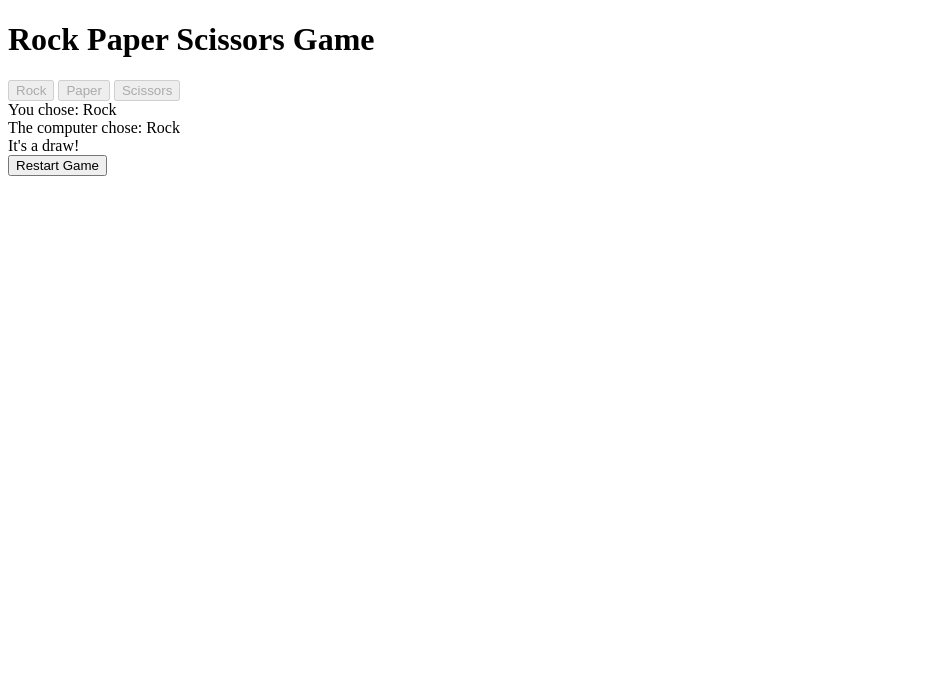
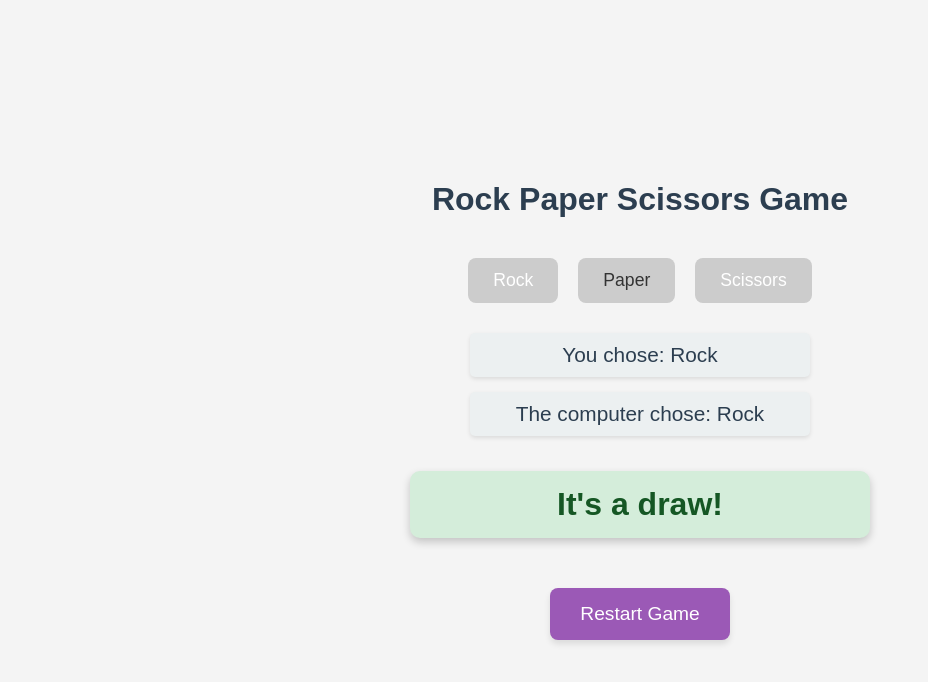
Before and after one commit to Davide-Ficocelli/Rock-paper-scissor, a plain HTML site: page index.html in a window 1280 px wide. Both pictures are taken after a click on the button "Rock". Shown: the whole page, without its empty margins (0-928 px from the left). Drawn offline with Linux system fonts and the light colour scheme.

Commit message:
first styling

```diff
--- a/style.css
+++ b/style.css
@@ -1,3 +1,146 @@
+body {
+  font-family: sans-serif;
+  display: flex;
+  flex-direction: column;
+  align-items: center;
+  justify-content: center;
+  min-height: 100vh;
+  background-color: #f4f4f4;
+  color: #333;
+  margin: 0;
+  padding: 20px;
+  box-sizing: border-box;
+}
+
+h1 {
+  color: #2c3e50;
+  margin-bottom: 40px;
+  text-align: center;
+}
+
+.choices {
+  display: flex;
+  gap: 20px;
+  margin-bottom: 30px;
+}
+
+.btn {
+  padding: 12px 25px;
+  font-size: 1.1em;
+  cursor: pointer;
+  border: none;
+  border-radius: 8px;
+  transition: all 0.3s ease;
+  box-shadow: 0 4px 6px rgba(0, 0, 0, 0.1);
+}
+
+.choice-btn {
+  background-color: #3498db;
+  color: white;
+}
+
+.choice-btn:hover:not(:disabled) {
+  background-color: #2980b9;
+  transform: translateY(-2px);
+}
+
+.choice-btn:disabled {
+  background-color: #cccccc;
+  cursor: not-allowed;
+  box-shadow: none;
+}
+
+.rock {
+  background-color: #e74c3c;
+}
+
+.rock:hover:not(:disabled) {
+  background-color: #c0392b;
+}
+
+.paper {
+  background-color: #f1c40f;
+  color: #333;
+}
+
+.paper:hover:not(:disabled) {
+  background-color: #f39c12;
+}
+
+.scissors {
+  background-color: #27ae60;
+}
+
+.scissors:hover:not(:disabled) {
+  background-color: #229954;
+}
+
+.choice {
+  font-size: 1.3em;
+  margin-bottom: 15px;
+  padding: 10px 20px;
+  border-radius: 5px;
+  background-color: #ecf0f1;
+  color: #2c3e50;
+  text-align: center;
+  width: 100%;
+  max-width: 300px;
+  box-shadow: 0 2px 4px rgba(0, 0, 0, 0.1);
+}
+
+.result {
+  font-size: 2em;
+  font-weight: bold;
+  margin-top: 20px;
+  margin-bottom: 30px;
+  padding: 15px 30px;
+  border-radius: 10px;
+  text-align: center;
+  box-shadow: 0 4px 8px rgba(0, 0, 0, 0.2);
+  width: 100%;
+  max-width: 400px;
+}
+
+/* Specific result styles */
+.result:not(.hidden) {
+  background-color: #d4edda; /* Default background for results */
+  color: #155724; /* Default text color for results */
+}
+
+/* Styles based on JS textContent for win/loss/draw.
+   These classes would need to be added dynamically by JavaScript
+   based on the result message. For example, if result.textContent
+   is "You win!", add class 'win'. If it's "You lose!", add 'lose'.
+   If it's "It's a draw!", add 'draw'.
+*/
+/* .win {
+  background-color: #d4edda;
+  color: #155724;
+}
+
+.lose {
+  background-color: #f8d7da;
+  color: #721c24;
+}
+
+.draw {
+  background-color: #ffeeba;
+  color: #856404;
+} */
+
+.restart {
+  background-color: #9b59b6;
+  color: white;
+  margin-top: 20px;
+  padding: 15px 30px;
+  font-size: 1.2em;
+}
+
+.restart:hover:not(:disabled) {
+  background-color: #8e44ad;
+  transform: translateY(-2px);
+}
+
 .hidden {
   display: none;
 }
```
